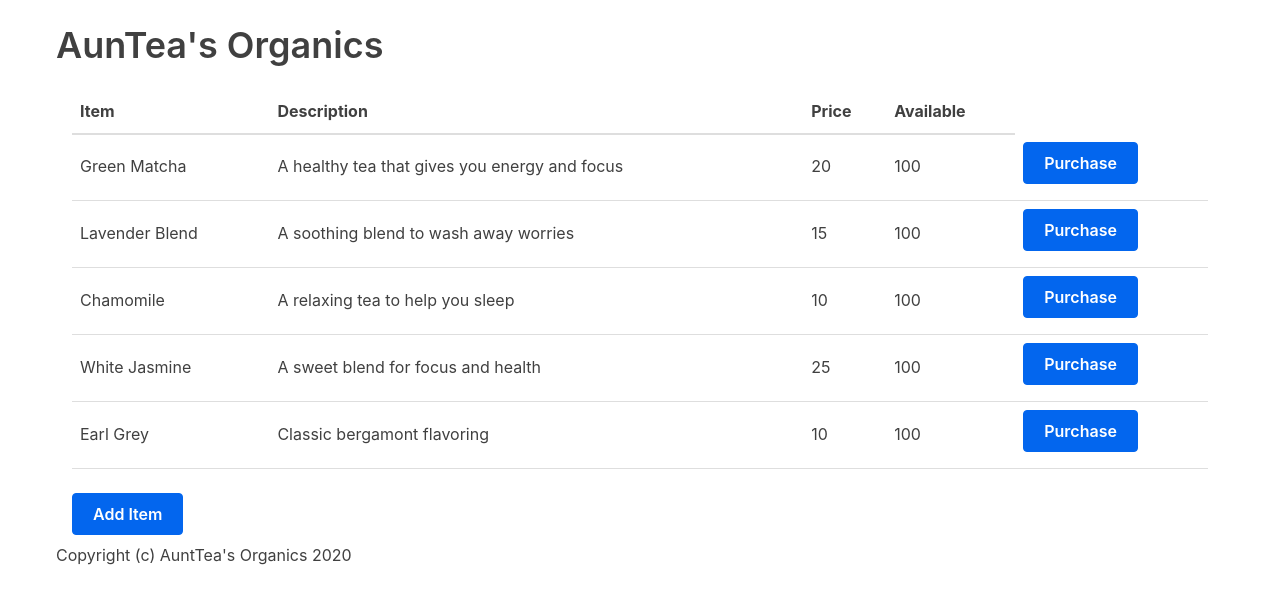
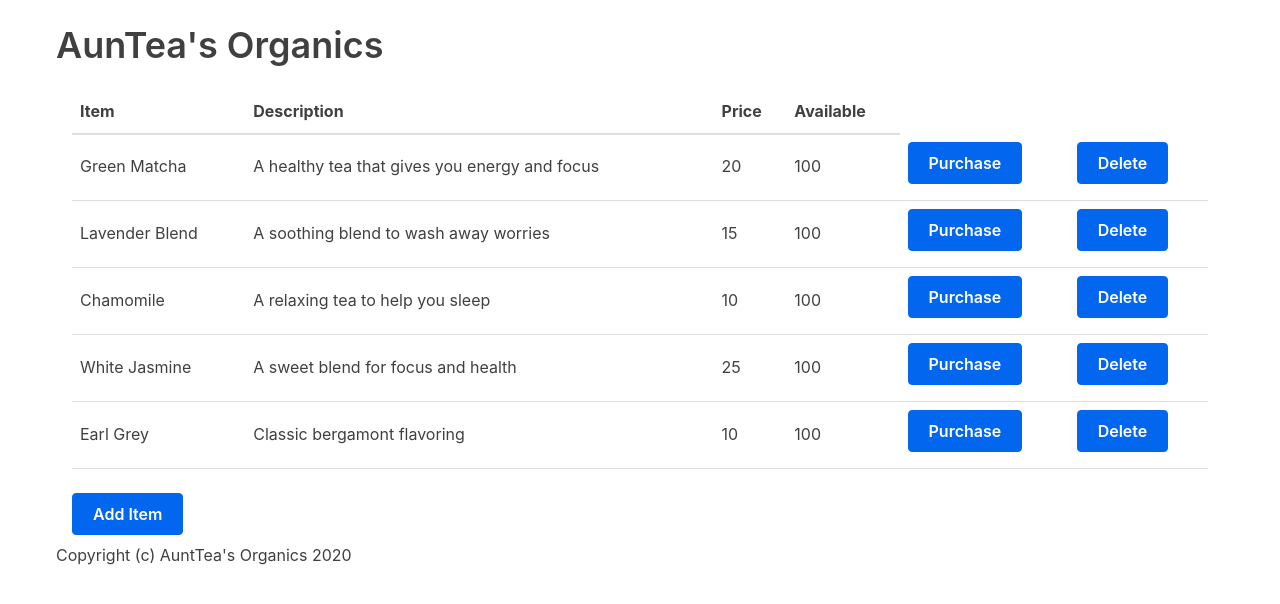
Before and after one commit to wrunion/react-tutorial-5520, a React (Create React App) app: page / in a window 1280 px wide. Shown: the top 604 px of the page. Built offline with nearby package versions, Linux system fonts and the light colour scheme.

Commit message:
Buttons logging but not working.

```diff
--- a/src/DisplayControl.js
+++ b/src/DisplayControl.js
@@ -52,7 +52,7 @@ class DisplayControl extends Component {
     this.setState({formVisible: true});
   }
 
-  // reduceByOne = (id) => {
+  // handlePurchase = (id) => {
   //   const itemToChange = masterItemList.filter((id, i) => {
   //     return i === id;
   //   });
@@ -61,7 +61,7 @@ class DisplayControl extends Component {
   //     }
   //   });
   // }
-  reduceByOne = (e) => {
+  handlePurchase = (e) => {
     const id = e.target.id;
     console.log(id);
 
@@ -134,7 +134,7 @@ class DisplayControl extends Component {
       <Table
         itemArray={this.state.masterItemList}
         removeItem={this.removeItem}
-        purchaseItem={this.reduceByOne} />
+        handlePurchase={this.handlePurchase} />
         {formView}
       </div>
     )
--- a/src/Table.js
+++ b/src/Table.js
@@ -16,9 +16,8 @@ const TableHeader = () => {
 }
 
 const TableBody = (props) => {
-  // const { item, description, price, available, id, purchaseItem } = props;
 
-  const { itemArray, purchaseItem } = props;
+  const { itemArray, handlePurchase,removeItem } = props;
 
   const rows = itemArray.map((row) => {
     return (
@@ -28,8 +27,9 @@ const TableBody = (props) => {
         <td>{row.price}</td>
         <td>{row.available}</td>
         <td>
-          <button id={row.id} onClick={purchaseItem}>Purchase</button>
+          <button id={row.id} onClick={handlePurchase}>Purchase</button>
         </td>
+        <td><button id={row.id} onClick={removeItem}>Delete</button></td>
 
         {/* <td>
           <button onClick={() => props.editItem(id)}>Edit</button>
@@ -44,13 +44,13 @@ const TableBody = (props) => {
 }
 
 const Table = props => {
-  const { itemArray, removeItem, purchaseItem } = props;
+  const { itemArray, removeItem, handlePurchase } = props;
 
     return (
       <table>
         <TableHeader />
         <TableBody itemArray={itemArray} removeItem={removeItem}
-        purchaseItem={purchaseItem}/>
+        handlePurchase={handlePurchase}/>
       </table>
     );
 }
```
